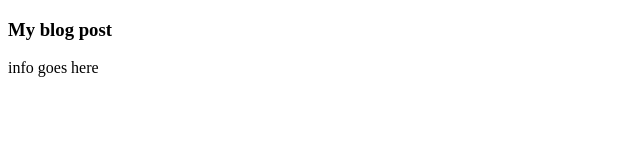
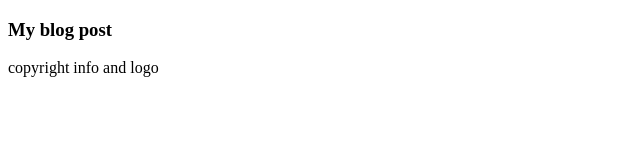
Before and after one commit to Bonykyme/git-tutorial, a plain HTML site: page index.html in a window 1280 px wide. Shown: the full height of the page, 0-640 px from the left. Drawn offline with Linux system fonts and the light colour scheme.

Commit message:
error correction

```diff
--- /dev/null
+++ b/change.js
@@ -0,0 +1 @@
+console.log("master")
--- a/index.html
+++ b/index.html
@@ -9,5 +9,5 @@
 <body>
     <h3>My blog post </h3>
 </body>
-<footer>info goes here</footer>
+<footer>copyright info and logo</footer>
 </html>
```
